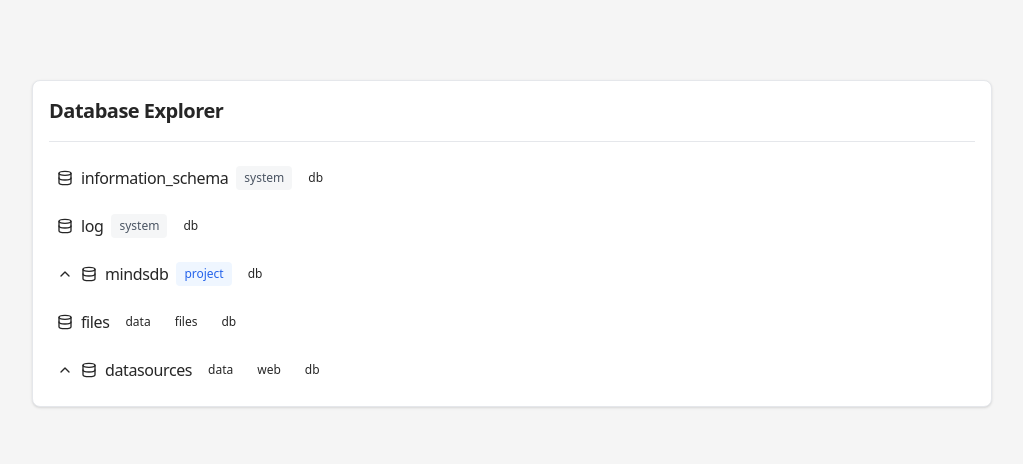
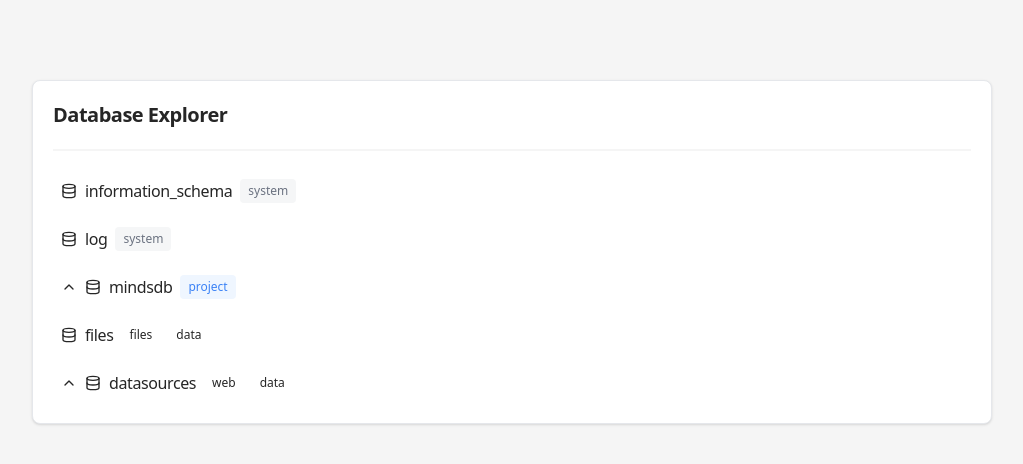
Before and after one commit to pnewsam/mindsdb-technical, a React (Vite) app: page / in a window 1280 px wide. Shown: the top 464 px of the page, without its empty margins (128-1151 px from the left). Built offline with nearby package versions, Linux system fonts and the light colour scheme.

Commit message:
Accessibility improvements, better types

```diff
--- a/index.html
+++ b/index.html
@@ -4,7 +4,7 @@
     <meta charset="UTF-8" />
     <link rel="icon" type="image/svg+xml" href="/vite.svg" />
     <meta name="viewport" content="width=device-width, initial-scale=1.0" />
-    <title>MindsDB Technical - TreeView</title>
+    <title>TreeView Component [MindsDB Technical Test]</title>
   </head>
   <body>
     <div id="root"></div>
--- a/src/components/Badge.tsx
+++ b/src/components/Badge.tsx
@@ -4,12 +4,12 @@
 const badgeVariants = cva("rounded px-[8px] py-[4px] text-xs font-medium", {
   variants: {
     variant: {
-      system: "bg-gray-400/10 text-gray-600",
-      model: "bg-purple-400/10 text-purple-600",
-      view: "bg-green-400/10 text-green-600",
-      agent: "bg-orange-400/10 text-orange-600",
-      lightwood: "bg-blue-400/10 text-blue-600",
-      project: "bg-blue-400/10 text-blue-600",
+      system: "bg-gray-400/10 text-gray-500",
+      model: "bg-purple-400/10 text-purple-500",
+      view: "bg-green-400/10 text-green-500",
+      agent: "bg-orange-400/10 text-orange-500",
+      lightwood: "bg-blue-400/10 text-blue-500",
+      project: "bg-blue-400/10 text-blue-500",
     },
   },
   defaultVariants: {
--- a/src/components/CollapsibleRow.tsx
+++ b/src/components/CollapsibleRow.tsx
@@ -2,30 +2,37 @@
 import { ChevronUp } from "lucide-react";
 import Icon from "./Icon";
 import Badge from "./Badge";
+import { getClassesByType } from "../utils/database";
 import { cn } from "../utils/cn";
-import { Database } from "../types/database";
-import Row from "./Row";
+import TreeViewRow from "./TreeViewRow";
+import { TreeViewNode } from "../types/treeView";
 
 export default function CollapsibleRow({
   name,
   type,
-  items,
+  children,
   engine,
   dbClass,
 }: {
   name: string;
   type?: string;
-  items: Database[];
+  children?: TreeViewNode[];
   engine?: string | null;
   dbClass?: string;
 }) {
   const [open, setOpen] = useState(false);
 
+  const buttonId = `${name}-button`;
+  const contentId = `${name}-content`;
+
   return (
     <div>
-      <div
-        className="flex cursor-pointer items-center justify-start gap-2 rounded p-2 transition hover:bg-neutral-100"
-        aria-role=""
+      <button
+        type="button"
+        id={buttonId}
+        className="flex w-full cursor-pointer items-center justify-start gap-2 rounded p-2 transition hover:bg-neutral-100"
+        aria-expanded={open}
+        aria-controls={contentId}
         onClick={() => {
           setOpen(!open);
         }}
@@ -37,29 +44,32 @@
           )}
         />
         {(type || engine || dbClass) && (
-          <Icon category={type || engine || (dbClass as string)} />
+          <Icon
+            category={type || engine || (dbClass as string)}
+            className={getClassesByType(type)}
+          />
         )}
-        <span className="font-medium tracking-tight">{name}</span>
-        {[type, engine, dbClass].filter(Boolean).map((category) => (
+        <span
+          className={cn("font-medium tracking-tight", getClassesByType(type))}
+        >
+          {name}
+        </span>
+        {[engine, type, dbClass].filter(Boolean).map((category) => (
           <Badge key={category} variant={category as string}>
             {category}
           </Badge>
         ))}
-      </div>
+      </button>
       <div
+        id={contentId}
+        role="region"
+        aria-labelledby={buttonId}
         className={cn(
           "ml-8 transition duration-150",
           open ? "block h-auto" : "collapse h-0",
         )}
       >
-        {items?.map((item) => (
-          <Row
-            key={item.name}
-            name={item.name}
-            type={item.type}
-            engine={item.engine}
-          />
-        ))}
+        {children?.map((item) => <TreeViewRow key={item.name} item={item} />)}
       </div>
     </div>
   );
--- a/src/components/Icon.tsx
+++ b/src/components/Icon.tsx
@@ -1,4 +1,5 @@
 import { Database, FolderTree, Brain, Bot, View } from "lucide-react";
+import { cn } from "../utils/cn";
 
 const iconByCategory = {
   db: Database,
@@ -13,7 +14,13 @@
   return match || Database;
 };
 
-export default function Icon({ category }: { category: string }) {
+export default function Icon({
+  category,
+  className,
+}: {
+  category: string;
+  className?: string;
+}) {
   const Component = getIconByCategory(category);
-  return <Component className="h-4 w-4" />;
+  return <Component className={cn("h-4 w-4", className)} />;
 }
--- a/src/components/Row.tsx
+++ b/src/components/Row.tsx
@@ -1,5 +1,7 @@
 import Icon from "./Icon";
 import Badge from "./Badge";
+import { cn } from "../utils/cn";
+import { getClassesByType } from "../utils/database";
 
 export default function Row({
   name,
@@ -13,15 +15,19 @@
   dbClass?: string;
 }) {
   return (
-    <div
-      className="flex cursor-pointer items-center justify-start gap-2 rounded p-2 transition hover:bg-neutral-100"
-      aria-role=""
-    >
+    <div className="flex cursor-pointer items-center justify-start gap-2 rounded p-2 transition hover:bg-neutral-100">
       {(type || engine || dbClass) && (
-        <Icon category={type || engine || (dbClass as string)} />
+        <Icon
+          category={type || engine || (dbClass as string)}
+          className={getClassesByType(type)}
+        />
       )}
-      <span className="font-medium tracking-tight">{name}</span>
-      {[type, engine, dbClass].filter(Boolean).map((category) => (
+      <span
+        className={cn("font-medium tracking-tight", getClassesByType(type))}
+      >
+        {name}
+      </span>
+      {[engine, type, dbClass].filter(Boolean).map((category) => (
         <Badge key={category} variant={category as string}>
           {category}
         </Badge>
--- a/src/components/TreeView.tsx
+++ b/src/components/TreeView.tsx
@@ -1,55 +1,22 @@
-import CollapsibleRow from "./CollapsibleRow";
-import { type Database } from "../types/database";
-import Row from "./Row";
+import { TreeViewNode } from "../types/treeView";
+import TreeViewRow from "./TreeViewRow";
 
 export default function TreeView({
   title,
   items,
 }: {
   title: string;
-  items: Database[];
+  items: TreeViewNode[];
 }) {
-  console.log(
-    "types",
-    items.map((item) => item.type),
-  );
-
-  console.log(
-    "engines",
-    items.map((item) => item.engine),
-  );
-
-  console.log(
-    "classs",
-    items.map((item) => item.class),
-  );
-
   return (
     <div className="rounded-lg border bg-white shadow">
-      <div className="mx-4 border-b py-4">
+      <div className="mx-5 border-b-2 border-neutral-100 py-5">
         <h4 className="text-xl font-semibold tracking-tight">{title}</h4>
       </div>
-      <div className="flex flex-col gap-2 p-4">
-        {items.map((item) =>
-          item.children ? (
-            <CollapsibleRow
-              key={item.name}
-              name={item.name}
-              items={item.children}
-              type={item.type}
-              engine={item.engine}
-              dbClass={item.class}
-            />
-          ) : (
-            <Row
-              key={item.name}
-              name={item.name}
-              type={item.type}
-              engine={item.engine}
-              dbClass={item.class}
-            />
-          ),
-        )}
+      <div className="flex flex-col gap-2 p-5">
+        {items.map((item) => (
+          <TreeViewRow key={item.name} item={item} />
+        ))}
       </div>
     </div>
   );
--- /dev/null
+++ b/src/components/TreeViewRow.tsx
@@ -0,0 +1,7 @@
+import { TreeViewNode } from "../types/treeView";
+import CollapsibleRow from "./CollapsibleRow";
+import Row from "./Row";
+
+export default function TreeViewRow({ item }: { item: TreeViewNode }) {
+  return item.children ? <CollapsibleRow {...item} /> : <Row {...item} />;
+}
--- a/src/types/database.ts
+++ b/src/types/database.ts
@@ -1,9 +1,8 @@
-export type Database = {
-  name: string;
-  class: string;
-  type?: string;
-  engine?: string | null;
-  deletable: boolean;
-  visible?: boolean;
-  children?: Database[];
-};
+import { type TreeViewNode } from "./treeView";
+
+export interface DatabaseNode extends TreeViewNode {
+  class: "db" | "table";
+  type: "project" | "model" | "agent";
+  engine: "lightwood" | "files" | "web" | null;
+  children?: DatabaseNode[];
+}
--- /dev/null
+++ b/src/types/treeView.ts
@@ -0,0 +1,8 @@
+export interface TreeViewNode {
+  name: string; // Display text for the node
+  class: string;
+  type?: string;
+  deletable: boolean;
+  visible?: boolean;
+  children?: TreeViewNode[];
+}
--- a/src/utils/database.ts
+++ b/src/utils/database.ts
@@ -2,8 +2,17 @@
   view: "green",
   model: "purple",
   agent: "orange",
+  default: "neutral",
+  project: "blue",
+  system: "blue",
 });
 
-export const getColorByType = (type: string) => {
-  return colorByType[type as keyof typeof colorByType];
+export const getColorByType = (type?: string) => {
+  const color = colorByType[type as keyof typeof colorByType];
+  return color || colorByType.default;
 };
+
+export const getClassesByType = (type?: string) => {
+  const color = colorByType[type as keyof typeof colorByType];
+  return `text-${color}-600`;
+};
```
